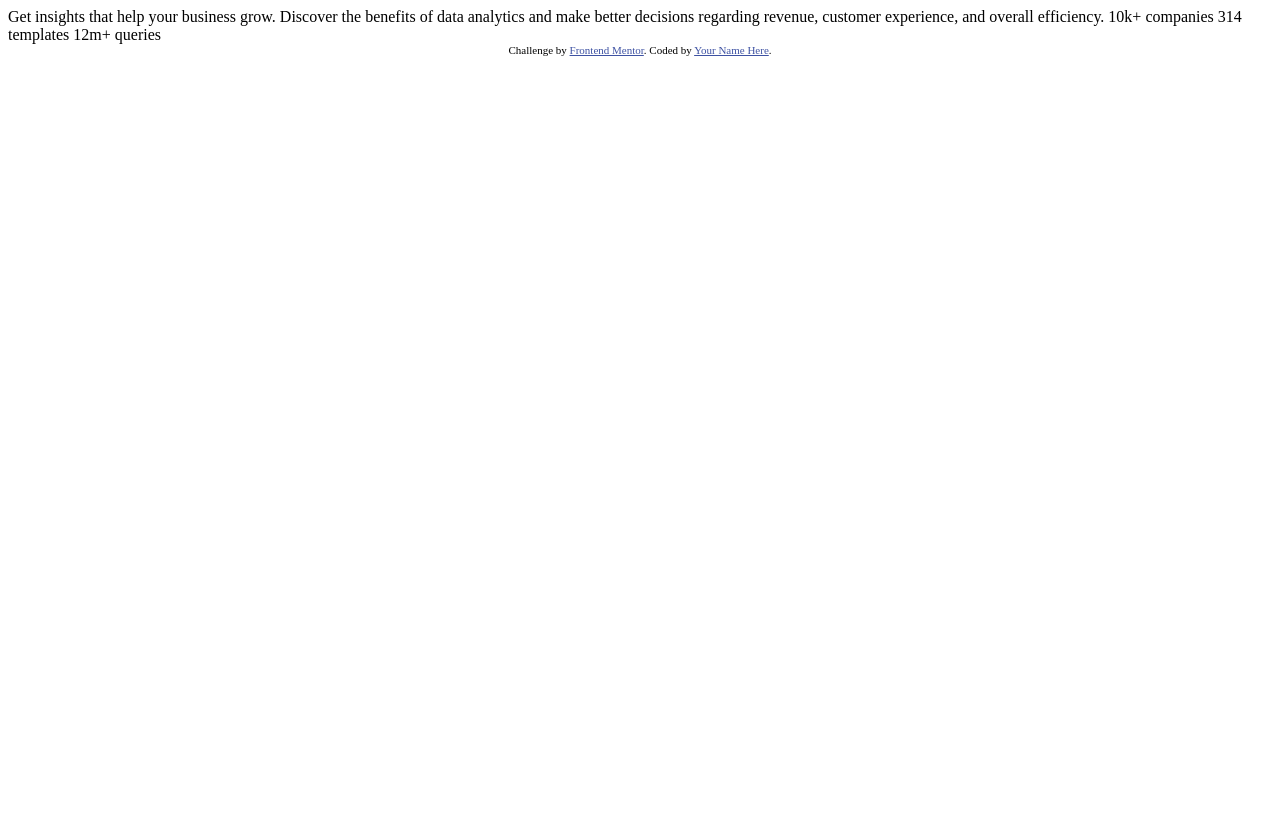
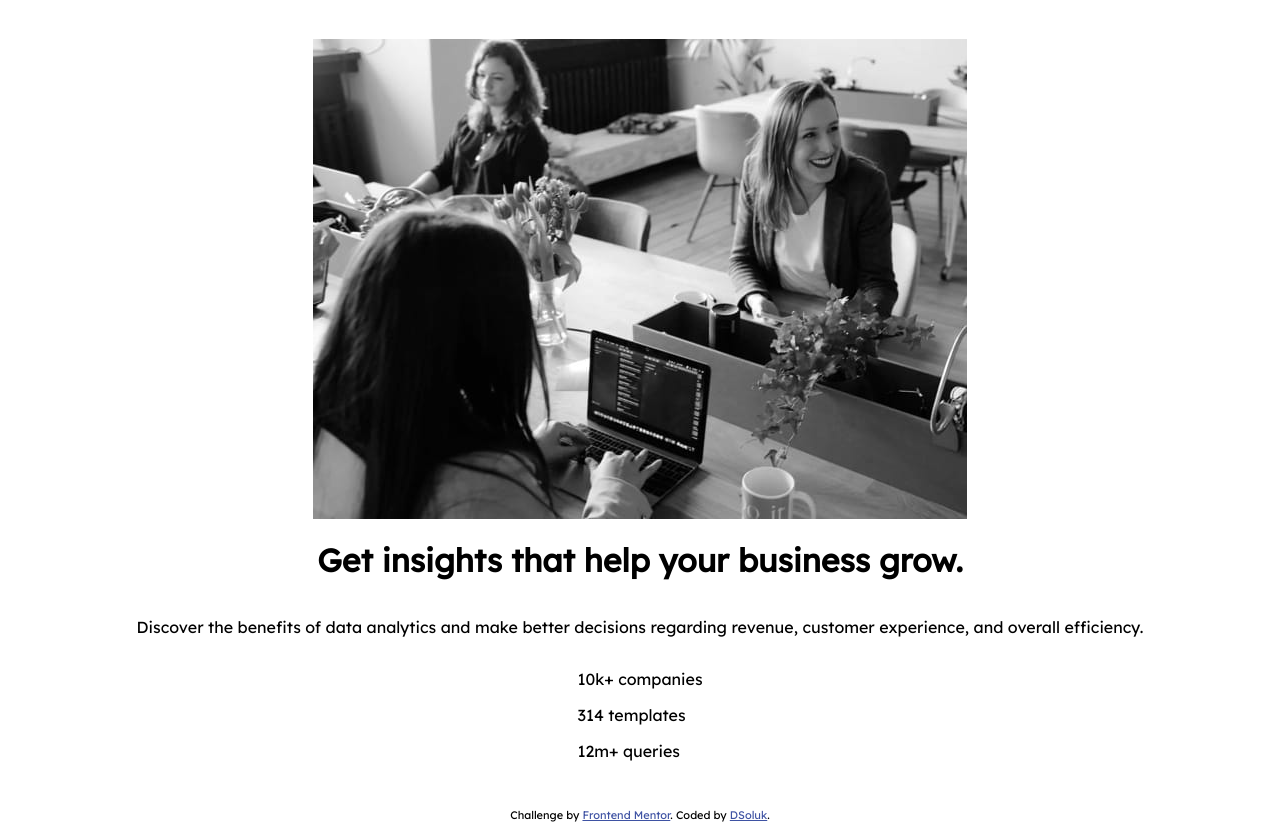
Before and after one commit to dsoluk/stats-preview-card-component-main, a plain HTML site: page stats-preview-card-component-main/index.html in a window 1280 px wide. Before the commit the page ends 800 px from the top, so only its background shows below. Drawn offline with Linux system fonts and the light colour scheme.

Commit message:
html updates and basic css

```diff
--- /dev/null
+++ b/stats-preview-card-component-main/css/styles.css
@@ -0,0 +1,32 @@
+:root {
+  --Very-dark-blue-mainBG: hsl(233, 47%, 7%);
+  --Dark-desaturated-blue-cardBG: hsl(244, 38%, 16%);
+  --Soft-violet-accent: hsl(277, 64%, 61%);
+  --White-main-heading-stats: hsl(0, 0%, 100%);
+  --Slightly-transparent-white-main-para: hsla(0, 0%, 100%, 0.75);
+  --Slightly-transparent-white-stat-headings: hsla(0, 0%, 100%, 0.6);
+}
+
+body {
+  font-family: "Inter", sans-serif;
+  font-family: "Lexend Deca", sans-serif;
+}
+
+main {
+  background-color: var(--Very-dark-blue-main);
+  display: flex;
+  flex-direction: column;
+  justify-content: center;
+  align-items: center;
+  min-height: 100vh;
+}
+
+/* Attribution section
+------------------------------------- */
+.attribution {
+  font-size: 11px;
+  text-align: center;
+}
+.attribution a {
+  color: hsl(228, 45%, 44%);
+}
--- a/stats-preview-card-component-main/index.html
+++ b/stats-preview-card-component-main/index.html
@@ -6,28 +6,32 @@
 
   <link rel="icon" type="image/png" sizes="32x32" href="./images/favicon-32x32.png">
 
+  <link rel="preconnect" href="https://fonts.googleapis.com">
+  <link rel="preconnect" href="https://fonts.gstatic.com" crossorigin>
+  <link href="https://fonts.googleapis.com/css2?family=Inter:wght@400;700&family=Lexend+Deca&display=swap" rel="stylesheet">
+
+  <link rel="stylesheet" href="css/styles.css">
+
   <title>Frontend Mentor | Stats preview card component</title>
 
-  <!-- Feel free to remove these styles or customise in your own stylesheet 👍 -->
-  <style>
-    .attribution { font-size: 11px; text-align: center; }
-    .attribution a { color: hsl(228, 45%, 44%); }
-  </style>
 </head>
 <body>
+  <main>
+    <img src="images/image-header-mobile.jpg" alt="image of 3 women at work desk with image purplish">
 
-  Get insights that help your business grow.
+    <h1>Get <span>insights</span> that help your business grow.</h1>
 
-  Discover the benefits of data analytics and make better decisions regarding revenue, customer
-  experience, and overall efficiency.
-
-  10k+ companies
-  314 templates
-  12m+ queries
-
-  <div class="attribution">
+    <p>Discover the benefits of data analytics and make better decisions regarding revenue, customer
+    experience, and overall efficiency.</p>
+    <article>
+      <p>10k+ companies</p>
+      <p>314 templates</p>
+      <p>12m+ queries</p>
+    </article>
+  </main>
+  <footer class="attribution">
     Challenge by <a href="https://www.frontendmentor.io?ref=challenge" target="_blank">Frontend Mentor</a>.
-    Coded by <a href="#">Your Name Here</a>.
-  </div>
+    Coded by <a href="#">DSoluk</a>.
+  </footer>
 </body>
 </html>
```
